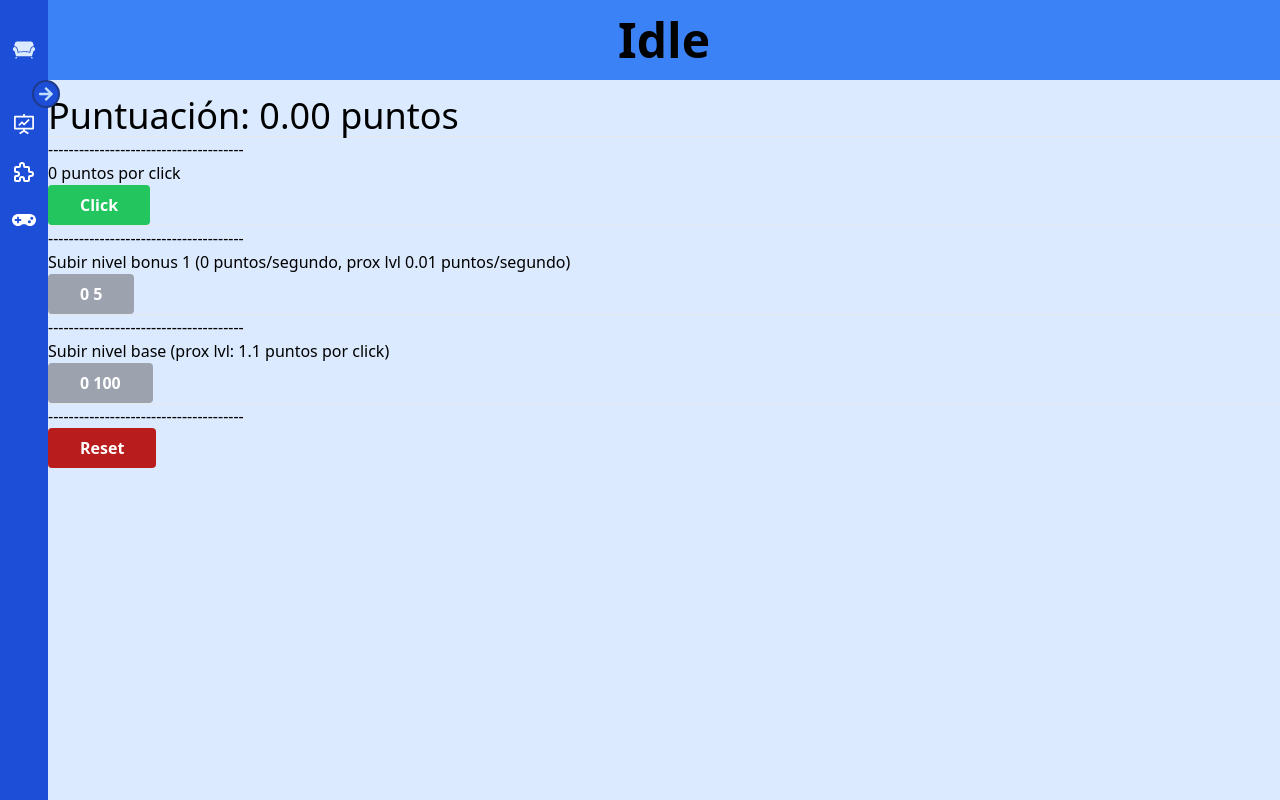
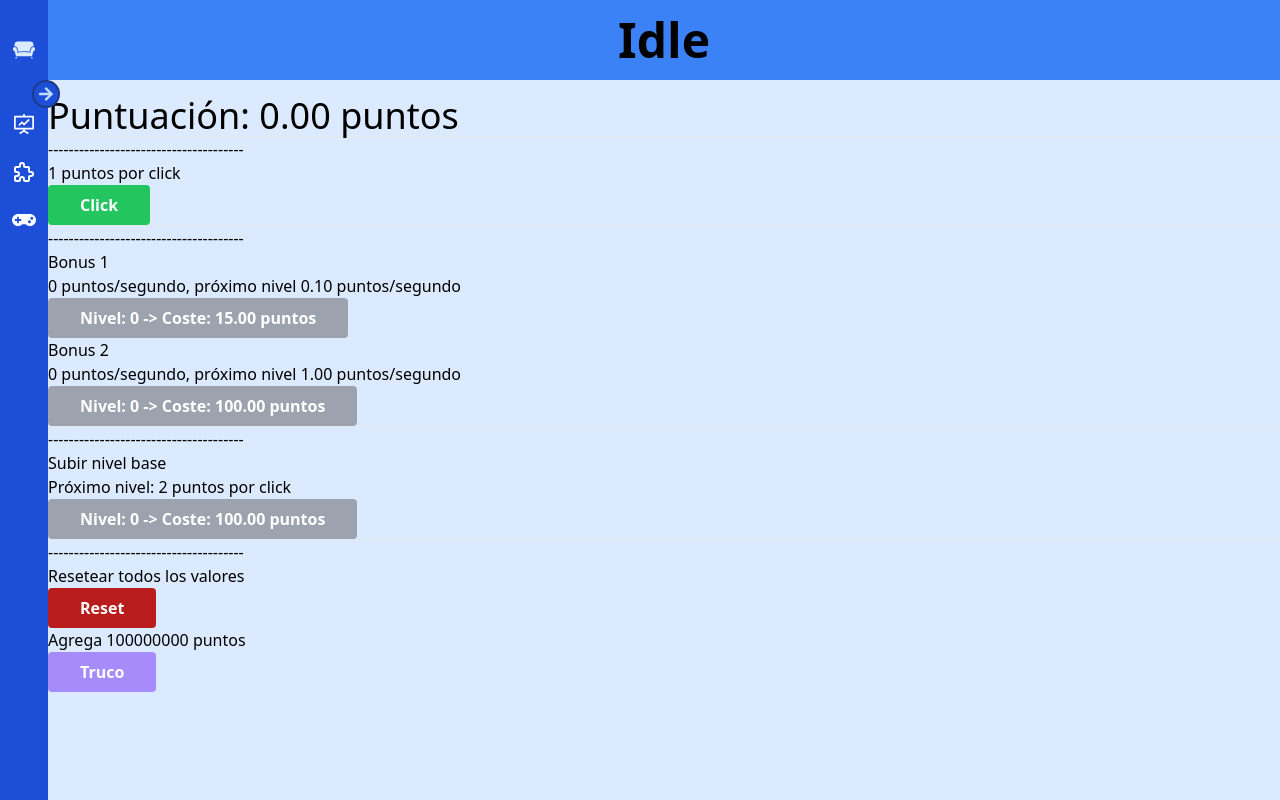
Before and after one commit to irenealcaine/el-rincon-de-no-pensar, a React (Create React App) app: page /games/idle in a window 1280 px wide. Built offline with nearby package versions, Linux system fonts and the light colour scheme.

Commit message:
Update IdleGame.jsx

```diff
--- a/src/Components/IdleGame.jsx
+++ b/src/Components/IdleGame.jsx
@@ -3,10 +3,12 @@ import Button from "./Button";
 
 const IdleGame = () => {
   const [score, setScore] = useState(0);
-  const [bonusButtonDisabled, setBonusButtonDisabled] = useState(true);
+  const [bonus1ButtonDisabled, setBonus1ButtonDisabled] = useState(true);
+  const [bonus2ButtonDisabled, setBonus2ButtonDisabled] = useState(true);
   const [baseButtonDisabled, setBaseButtonDisabled] = useState(true);
   const [base, setBase] = useState({ level: 0, cost: 100 });
-  const [bonus1, setBonus1] = useState({ level: 0, cost: 5 });
+  const [bonus1, setBonus1] = useState({ level: 0, cost: 15, base: 15 });
+  const [bonus2, setBonus2] = useState({ level: 0, cost: 100, base: 100 });
   const E = 2.71828;
 
   const handleClick = () => {
@@ -15,47 +17,56 @@ const IdleGame = () => {
 
   const handleReset = () => {
     setScore(0);
-    setBonus1({ level: 0, cost: 5 });
-    setBase({ level: 1, cost: 5 });
+    setBonus1({ level: 0, cost: 15 });
+    setBonus2({ level: 0, cost: 100 });
+    setBase({ level: 0, cost: 100 });
   };
 
   useEffect(() => {
     const bonusInterval = setInterval(() => {
-      setScore((prevScore) => prevScore + bonus1.level * 0.1);
+      setScore(
+        (prevScore) => prevScore + bonus1.level * 0.1 + bonus2.level * 1
+      );
     }, 1000);
 
     return () => {
       clearInterval(bonusInterval);
     };
-  }, [bonus1.level]);
-
-  useEffect(() => {
-    setBonusButtonDisabled(score < bonus1.cost);
-  }, [score, bonus1.cost]);
-
-  useEffect(() => {
-    setBaseButtonDisabled(score < base.cost);
-  }, [score, base.cost]);
+  }, [bonus1.level, bonus2.level]);
 
   const handleBaseClick = () => {
     setScore(score - base.cost);
     setBase((prevBase) => ({
       ...prevBase,
       level: prevBase.level + 1,
-      cost: prevBase.cost ** 2,
+      cost: prevBase.cost ** 1.2,
     }));
     console.log(base);
   };
 
-  const handleBonusClick = () => {
+  const handleBonus1Click = () => {
     setScore(score - bonus1.cost);
     setBonus1((prevBonus1) => ({
       ...prevBonus1,
       level: prevBonus1.level + 1,
-      cost: prevBonus1.cost ** 2,
+      cost: prevBonus1.base * E ** ((prevBonus1.level + 1) * 0.14),
     }));
     console.log(bonus1);
   };
+
+  const handleBonus2Click = () => {
+    setScore(score - bonus2.cost);
+    setBonus2((prevBonus2) => ({
+      ...prevBonus2,
+      level: prevBonus2.level + 1,
+      cost: prevBonus2.base * E ** ((prevBonus2.level + 1) * 0.14),
+    }));
+    console.log(bonus2);
+  };
+
+  const isBonus1ButtonDisabled = score < bonus1.cost;
+  const isBonus2ButtonDisabled = score < bonus2.cost;
+  const isBaseButtonDisabled = score < base.cost;
 
   return (
     <div>
@@ -63,7 +74,7 @@ const IdleGame = () => {
       <hr />
       <p>--------------------------------------</p>
 
-      <p>{base.level * 1.1} puntos por click</p>
+      <p>{2 ** base.level} puntos por click</p>
       <Button
         className={"bg-green-500"}
         onClickValue={handleClick}
@@ -71,35 +82,72 @@ const IdleGame = () => {
       />
       <hr />
       <p>--------------------------------------</p>
+      <p>Bonus 1</p>
       <p>
-        Subir nivel bonus 1 ({bonus1.level * 0.01} puntos/segundo, prox lvl{" "}
-        {(bonus1.level + 1) * 0.01} puntos/segundo)
+        {bonus1.level * 0.01} puntos/segundo, próximo nivel{" "}
+        {((bonus1.level + 1) * 0.1).toFixed(2)} puntos/segundo
       </p>
       <Button
-        className={bonusButtonDisabled && "bg-gray-400"}
-        onClickValue={handleBonusClick}
-        value={bonus1.level + " " + bonus1.cost}
-        disabled={bonusButtonDisabled}
+        className={bonus1ButtonDisabled && "bg-gray-400 hover:bg-gray-400"}
+        onClickValue={handleBonus1Click}
+        value={
+          "Nivel: " +
+          bonus1.level +
+          " -> Coste: " +
+          bonus1.cost.toFixed(2) +
+          " puntos"
+        }
+        disabled={isBonus1ButtonDisabled}
+      />
+
+      <p>Bonus 2</p>
+      <p>
+        {bonus2.level * 0.01} puntos/segundo, próximo nivel{" "}
+        {((bonus2.level + 1) * 1).toFixed(2)} puntos/segundo
+      </p>
+      <Button
+        className={bonus2ButtonDisabled && "bg-gray-400 hover:bg-gray-400"}
+        onClickValue={handleBonus2Click}
+        value={
+          "Nivel: " +
+          bonus2.level +
+          " -> Coste: " +
+          bonus2.cost.toFixed(2) +
+          " puntos"
+        }
+        disabled={isBonus2ButtonDisabled}
+      />
+
+      <hr />
+      <p>--------------------------------------</p>
+      <p>Subir nivel base</p>
+      <p> Próximo nivel: {2 ** (base.level + 1)} puntos por click</p>
+      <Button
+        className={baseButtonDisabled && "bg-gray-400 hover:bg-gray-400"}
+        onClickValue={handleBaseClick}
+        value={
+          "Nivel: " +
+          base.level +
+          " -> Coste: " +
+          base.cost.toFixed(2) +
+          " puntos"
+        }
+        disabled={isBaseButtonDisabled}
       />
       <hr />
       <p>--------------------------------------</p>
-      <p>
-        Subir nivel base (prox lvl: {(parseInt(base.level) + 1) * 1.1} puntos
-        por click)
-      </p>
-      <Button
-        className={baseButtonDisabled && "bg-gray-400"}
-        onClickValue={handleBaseClick}
-        value={base.level + " " + base.cost}
-        disabled={baseButtonDisabled}
-      />
-      <hr />
-      <p>--------------------------------------</p>
-
+      <p>Resetear todos los valores</p>
       <Button
         className={"bg-red-700"}
         onClickValue={handleReset}
         value={"Reset"}
+      />
+      <p>Agrega 100000000 puntos</p>
+      <Button
+        className={"bg-violet-400"}
+        onClickValue={() => setScore(score + 100000000)}
+        value={"Truco"}
+        disabled={""}
       />
     </div>
   );
```
